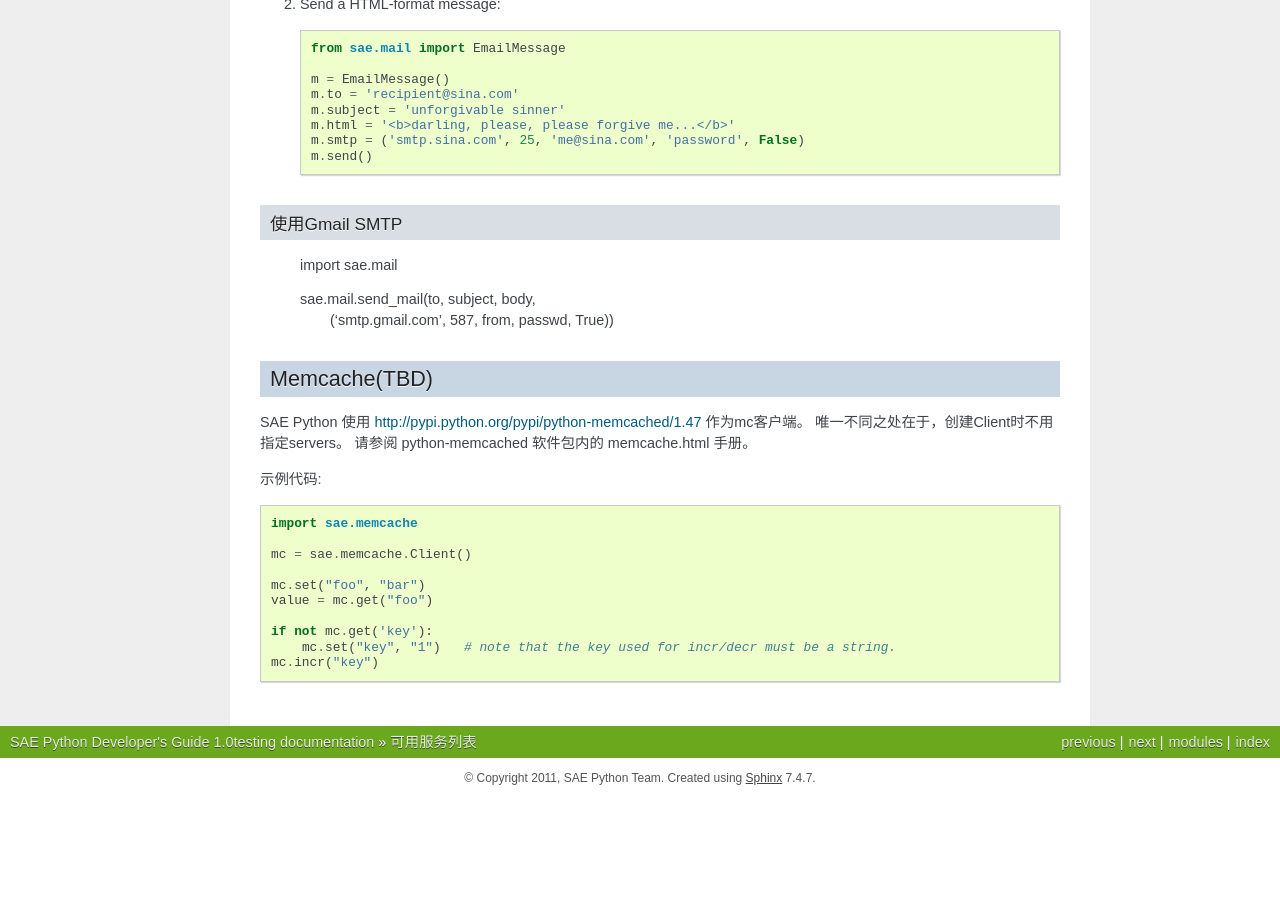
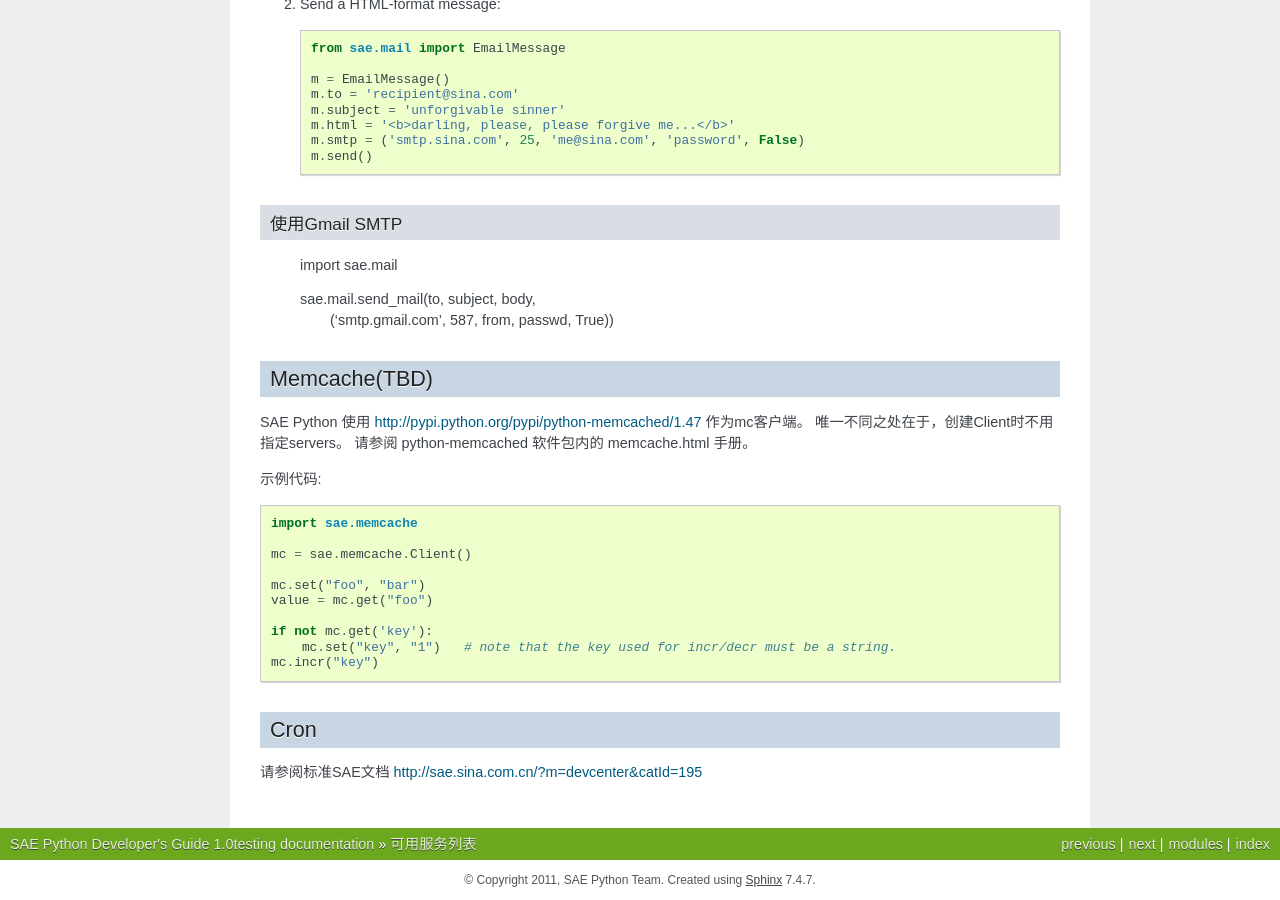
Before and after one commit to sinacloud/sae-python-dev-guide, a Sphinx documentation site: the page built from docs/service.rst, in a window 1280 px wide and 900 px high, scrolled down 2607 px. Built offline with Sphinx 7.4.7, drawn with Linux system fonts in a browser that asks for light colours; before the commit the page ends 3405 px from its top, so only the background shows below that.

Commit message:
Add note for cron service

```diff
--- a/docs/service.rst
+++ b/docs/service.rst
@@ -170,3 +170,7 @@ memcache.html 手册。
     if not mc.get('key'):
         mc.set("key", "1")   # note that the key used for incr/decr must be a string.
     mc.incr("key")
+
+Cron
+-----------
+请参阅标准SAE文档 http://sae.sina.com.cn/?m=devcenter&catId=195
```
